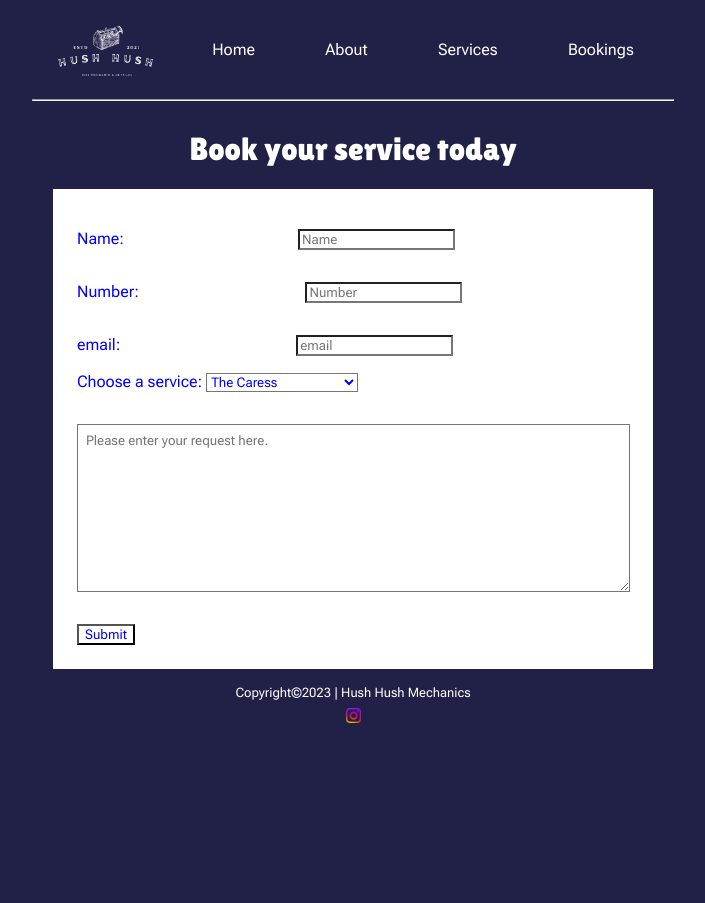
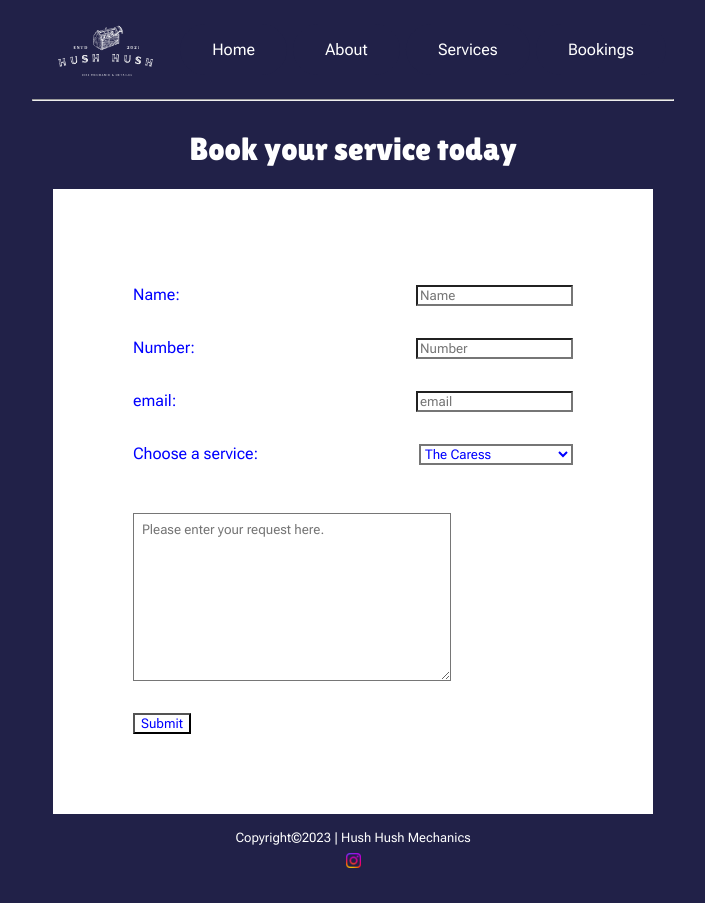
Before and after one commit to kusson/hushv2, a Next.js app: page /booking in a window 1280 px wide. Shown: the whole page, without its empty margins (287-992 px from the left). Before the commit the page ends 800 px from the top, so only its background shows below. Built offline with nearby package versions, Linux system fonts and the light colour scheme.

Commit message:
Completed footer and booking form responsive

```diff
--- a/app/booking/page.jsx
+++ b/app/booking/page.jsx
@@ -13,10 +13,18 @@ const Booking = () => {
   let [dropdownSelect, setDropdownSelect] = useState ("");
   let [userText, setUserText] = useState("");
 
+  let formInfo = {
+    formName: {setUsername},
+    formNumber: {setNumber},
+    formEmail: {setEmail},
+    formDrop: {setDropdownSelect},
+    formText: {setUserText},
+  }
+
   function handleForm() {
-    uname = toString(setUsername)
-    console.log(setUsername, setNumber, setEmail, setUserText)
+      console.log(formInfo)
   }
+
 
   return (
     <div className="bookingContainer">
@@ -42,6 +50,7 @@ const Booking = () => {
           onChange={e => setEmail(e.target.value)}></input>
         </div>
 
+        <div className="serviceDropDown">
           <label>Choose a service: </label>
           <select name="serviceSelection" id="serviceSelection" value={dropdownSelect} onChange={e => setDropdownSelect(e.target.value)}>
             <option value="thecaress">The Caress</option>
@@ -53,6 +62,7 @@ const Booking = () => {
             <option value="pedals">Pedals Service</option>
             <option value="other">Other (Please specify)</option>
           </select>
+        </div>
 
         <textarea className="serviceText" name="userText" id="userText" placeholder="Please enter your request here." defaultValue={userText}
         onSubmit={e => setUserText(e.target.value)}></textarea>
--- a/styles/booking.css
+++ b/styles/booking.css
@@ -31,11 +31,26 @@ form {
     width: 100%;
     background-color: white;
     padding: 1rem 0rem;
+    justify-content: space-between;
 }
 
 .formField>input {
-    margin: 0 auto;
-    right: 100%;
+    margin-right: 2.5rem;
+}
+
+.serviceDropDown>* {
+    background-color: white;
+    color: blue;
+}
+.serviceDropDown {
+    display: flex;
+    justify-content: space-between;
+    padding: 1rem 0rem;
+}
+
+select {
+    border-width: 2px;
+    box-shadow: inset;
 }
 
 textarea {
@@ -43,7 +58,7 @@ textarea {
     flex-direction: column;
     margin: 2rem 0rem;
     width: 300px;
-    max-width: 535px;
+    max-width: 100%;
     height: 150px;
     padding: 0.5rem;
 }
@@ -55,14 +70,17 @@ textarea {
         justify-content: center;
     }
 
-    .formField>input {
-        display: flex;
-        align-content: flex-end;
-        justify-content: flex-end;
-        margin:20;
+    .bookingForm {
+        padding: 5rem;
     }
 
-    textarea {
-        width: 100%;
+    .formField>input {
+        margin-right:0;
+        /* min-width: 250px */
     }
+
+    .textArea {
+        max-width: 422px;
+    }
+
 }
```
Also changed, not shown: Images/instalogo.png (deleted). Lines whose indentation alone changed are shown as unchanged.
